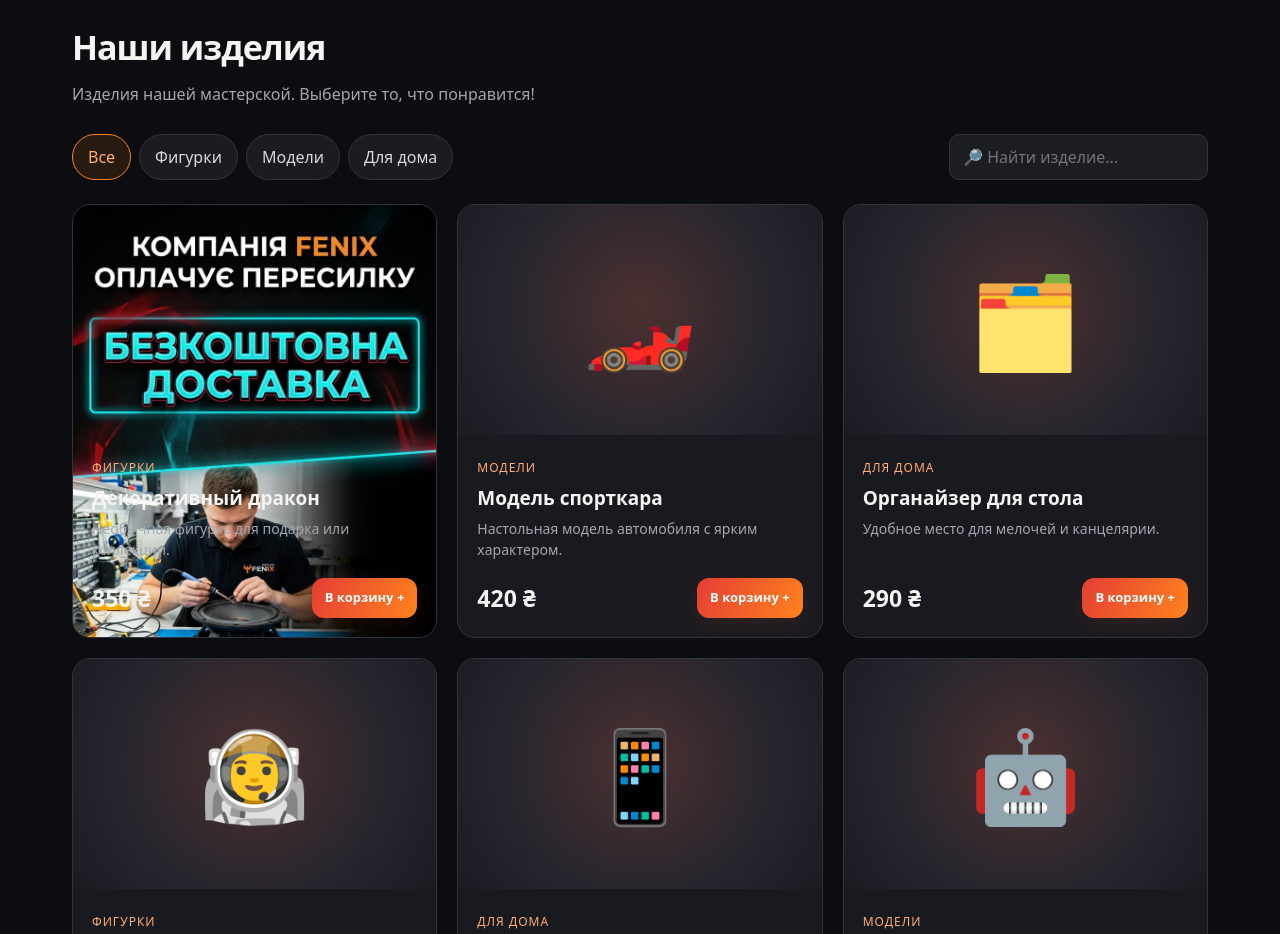
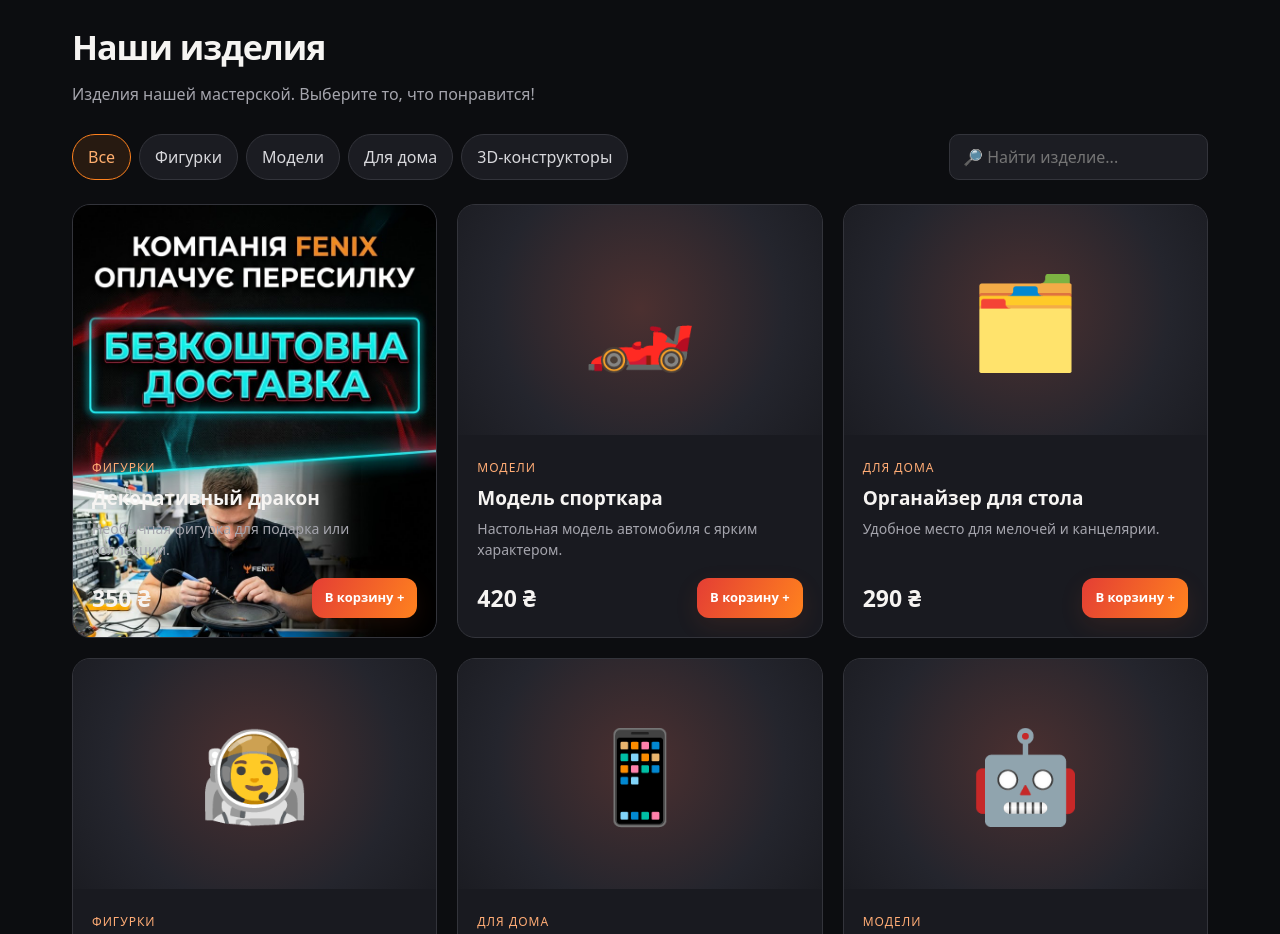
Before and after one commit to fenix3dshop/fenix3d-shop, a plain HTML site: page index.html in a window 1280 px wide. Shown: the part 820-1754 px from the top of the page. Drawn offline with Linux system fonts and the light colour scheme.

Commit message:
Add files via upload

```diff
--- a/index.html
+++ b/index.html
@@ -25,6 +25,7 @@ footer{border-top:1px solid var(--border);padding:35px 0;color:var(--muted);font
 @media(max-width:520px){.products{grid-template-columns:1fr}.visual{height:230px;font-size:90px}.top{height:66px}.logo{font-size:21px}.cartbtn{padding:10px}.section-title{font-size:28px}section{padding:54px 0}.search{width:100%}}
 .brand-icon{height:48px;width:48px;object-fit:cover;object-position:center 38%;border-radius:50%}.hero-logo{position:relative;z-index:1;width:min(100%,430px);border-radius:20px;box-shadow:0 20px 80px #0007}.hero-art{min-height:390px}@media(max-width:800px){.hero-art{min-height:230px}.hero-logo{max-width:310px}}
 .header-actions{display:flex;align-items:center;gap:12px}.header-phone{font-size:15px;font-weight:750;white-space:nowrap;color:#ffad6c}.header-phone:hover{text-decoration:underline}@media(max-width:700px){.header-actions{gap:8px}.header-phone{font-size:12px;line-height:1.15;max-width:94px;white-space:normal;text-align:center}.logo{font-size:19px}.brand-icon{width:39px;height:39px}.cartbtn{font-size:13px;padding:10px 8px}}@media(max-width:390px){.top{gap:5px}.header-phone{font-size:11px;max-width:79px}.logo{font-size:17px}.brand-icon{width:34px;height:34px}}
+.source-link{display:inline-block;color:#ffad6c;font-size:13px;margin:0 0 14px;text-decoration:underline;text-underline-offset:3px}.source-link:hover{color:#ffd0a7}
 </style>
 </head>
 <body>
@@ -40,10 +41,11 @@ let cart={};try{cart=JSON.parse(localStorage.getItem("fenix-cart")||"{}")||{}}ca
 let category="Все";
 const $=id=>document.getElementById(id),money=n=>Number(n).toLocaleString("uk-UA")+" ₴";
 const esc=s=>String(s??"").replace(/[&<>"']/g,c=>({"&":"&amp;","<":"&lt;",">":"&gt;",'"':"&quot;","'":"&#39;"}[c]));
+const safeSource=url=>typeof url==="string"&&/^https:\/\/(?:www\.)?makerworld\.com\//i.test(url);
 const pic=p=>p.image?`<img src="${esc(p.image)}" alt="${esc(p.name)}" loading="lazy">`:esc(p.icon||"📦");
 function save(){localStorage.setItem("fenix-cart",JSON.stringify(cart));renderCart()}
-function renderFilters(){const cats=["Все",...new Set(products.map(p=>p.cat))];$("filters").innerHTML=cats.map(c=>`<button class="chip ${c===category?"active":""}" data-cat="${c}">${c}</button>`).join("");document.querySelectorAll("[data-cat]").forEach(b=>b.onclick=()=>{category=b.dataset.cat;renderFilters();renderProducts()})}
-function renderProducts(){const q=$("search").value.toLowerCase();const list=products.filter(p=>(category==="Все"||p.cat===category)&&p.name.toLowerCase().includes(q));$("products").innerHTML=list.length?list.map(p=>`<article class="product"><div class="visual" aria-hidden="true">${pic(p)}</div><div class="product-body"><span class="tag">${esc(p.cat)}</span><h3>${esc(p.name)}</h3><p>${esc(p.desc)}</p><div class="bottom"><span class="price">${money(p.price)}</span><button class="btn" data-add="${p.id}">В корзину +</button></div></div></article>`).join(""):'<p class="empty">По вашему запросу ничего не найдено.</p>';document.querySelectorAll("[data-add]").forEach(b=>b.onclick=()=>{const id=b.dataset.add;cart[id]=(cart[id]||0)+1;save();openCart()})}
+function renderFilters(){const cats=["Все",...new Set([...products.map(p=>p.cat),"3D-конструкторы"])];$("filters").innerHTML=cats.map(c=>`<button class="chip ${c===category?"active":""}" data-cat="${c}">${c}</button>`).join("");document.querySelectorAll("[data-cat]").forEach(b=>b.onclick=()=>{category=b.dataset.cat;renderFilters();renderProducts()})}
+function renderProducts(){const q=$("search").value.toLowerCase();const list=products.filter(p=>(category==="Все"||p.cat===category)&&p.name.toLowerCase().includes(q));$("products").innerHTML=list.length?list.map(p=>`<article class="product"><div class="visual" aria-hidden="true">${pic(p)}</div><div class="product-body"><span class="tag">${esc(p.cat)}</span><h3>${esc(p.name)}</h3><p>${esc(p.desc)}</p>${safeSource(p.source_url)?`<a class="source-link" href="${esc(p.source_url)}" target="_blank" rel="noopener noreferrer">🔗 Оригинал на MakerWorld ↗</a>`:""}<div class="bottom"><span class="price">${money(p.price)}</span><button class="btn" data-add="${p.id}">В корзину +</button></div></div></article>`).join(""):'<p class="empty">По вашему запросу ничего не найдено.</p>';document.querySelectorAll("[data-add]").forEach(b=>b.onclick=()=>{const id=b.dataset.add;cart[id]=(cart[id]||0)+1;save();openCart()})}
 function renderCart(){const entries=Object.entries(cart).filter(([id,q])=>q>0&&products.some(p=>p.id==id));$("count").textContent=entries.reduce((s,[id,q])=>s+q,0);$("items").innerHTML=entries.length?entries.map(([id,q])=>{const p=products.find(x=>x.id==id);return `<div class="cart-item"><span class="cart-emoji">${esc(p.icon||"📦")}</span><div style="flex:1"><strong>${esc(p.name)}</strong><br><small>${money(p.price)} за шт.</small><div class="qty"><button data-minus="${id}">−</button><span>${q}</span><button data-plus="${id}">+</button></div></div><strong>${money(p.price*q)}</strong></div>`}).join(""):'<p class="empty">Корзина пока пуста. Добавьте понравившиеся изделия!</p>';$("checkout").classList.toggle("hidden",!entries.length);$("total").textContent="Итого: "+money(entries.reduce((s,[id,q])=>s+products.find(p=>p.id==id).price*q,0));document.querySelectorAll("[data-plus]").forEach(b=>b.onclick=()=>{cart[b.dataset.plus]++;save()});document.querySelectorAll("[data-minus]").forEach(b=>b.onclick=()=>{cart[b.dataset.minus]--;if(cart[b.dataset.minus]<=0)delete cart[b.dataset.minus];save()})}
 function openCart(){$("overlay").classList.add("show");$("drawer").classList.add("show")}
 function closeCart(){$("overlay").classList.remove("show");$("drawer").classList.remove("show")}
@@ -54,7 +56,7 @@ $("copyOrder").onclick=async()=>{
   if(!name||!phone){alert("Укажите имя и телефон.");return}
   const items=Object.entries(cart).filter(([id,q])=>q>0&&products.some(p=>p.id==id)).map(([id,q])=>{
     const p=products.find(x=>x.id==id);
-    return {name:p.name,qty:q,price:p.price};
+    return {name:p.name+(safeSource(p.source_url)?" | MakerWorld: "+p.source_url:""),qty:q,price:p.price};
   });
   if(!items.length){alert("Корзина пуста.");return}
   const button=$("copyOrder");button.disabled=true;button.textContent="Отправляем заказ...";
```
